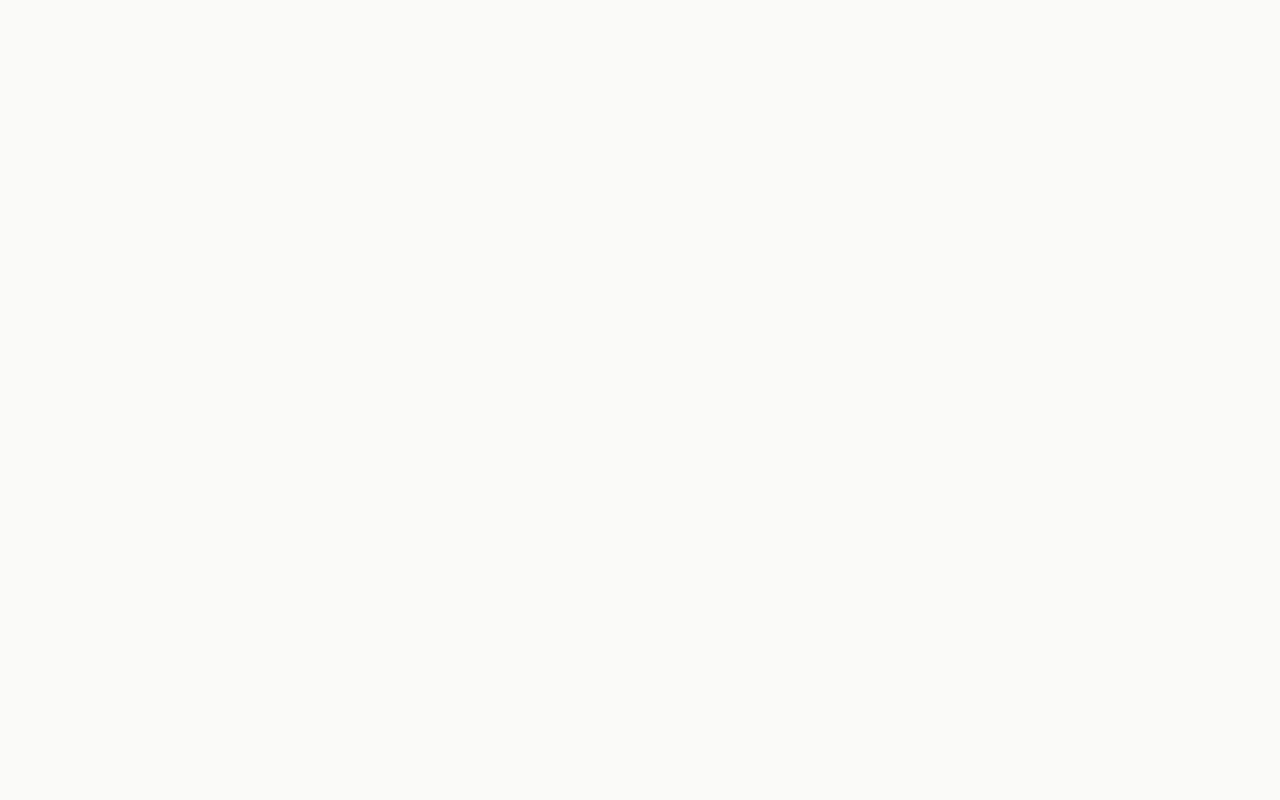
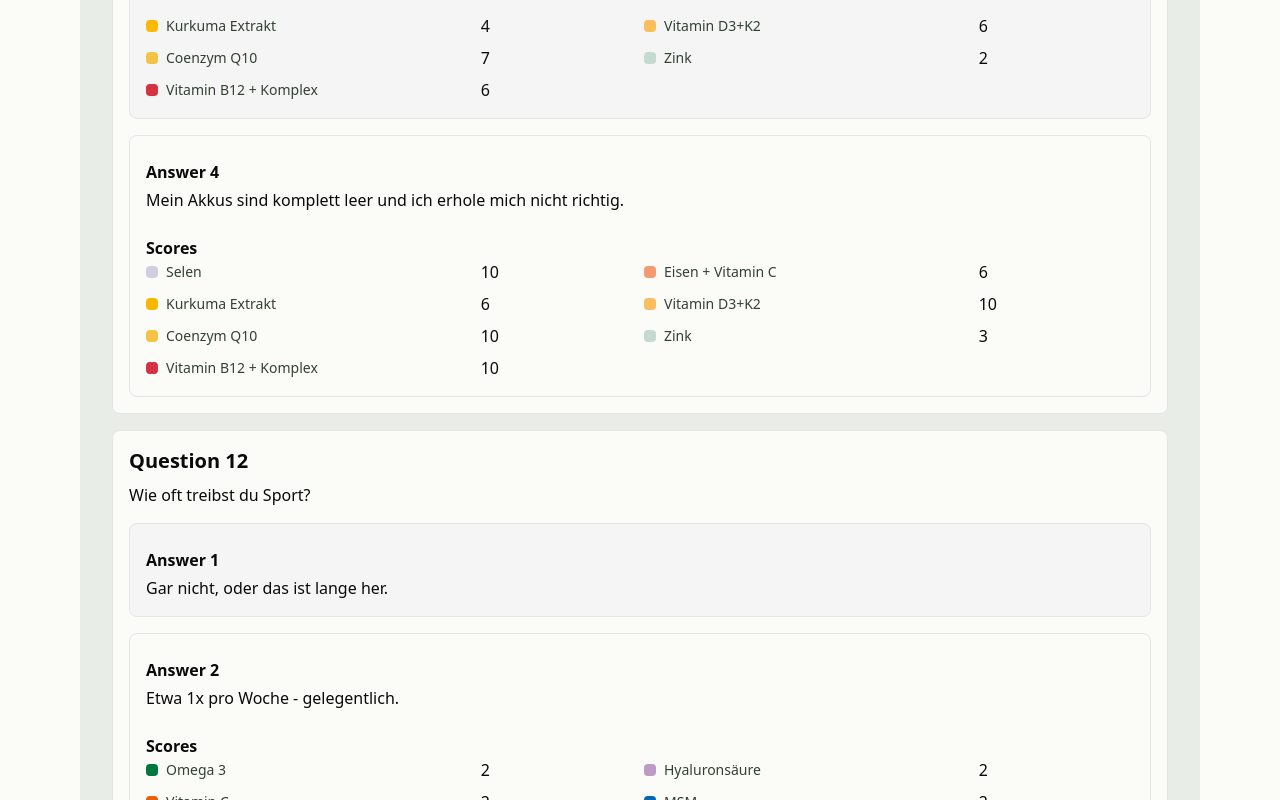
Before and after one commit to manueljenni/dunatura-headless, a Next.js app: page /admin in a window 1280 px wide. Shown: the part 7140-7940 px from the top of the page. Before the commit the page ends 6550 px from the top, so only its background shows below. Built offline with nearby package versions, Linux system fonts and the light colour scheme.

Commit message:
Add more questions

```diff
--- a/app/questionnaire/types.ts
+++ b/app/questionnaire/types.ts
@@ -409,23 +409,310 @@ export const questionnaireData = [
           text: "OK. Bis auf wenige Ausnahmen schlafe ich gut.",
           value: "light_issues",
         },
-        scores: {},
+        scores: {
+          [vitamins.SELEN.id]: 1,
+          [vitamins.VIT_D3_K2.id]: 1,
+          [vitamins.MAGNESIUM.id]: 3,
+          [vitamins.VIT_B12_KOMPLEX.id]: 1,
+        },
       },
       {
         value: {
           text: "Nicht so gut. Ich schlafe schlecht ein oder wache nachts auf.",
           value: "medium_issues",
         },
-        scores: {},
+        scores: {
+          [vitamins.ASHWAGANDHA.id]: 2,
+          [vitamins.SELEN.id]: 2,
+          [vitamins.VIT_D3_K2.id]: 3,
+          [vitamins.MAGNESIUM.id]: 5,
+          [vitamins.VIT_B12_KOMPLEX.id]: 3,
+        },
       },
       {
         value: {
           text: "Schlaf? Schön wäre es. Das klappt aktuell fast nie.",
           value: "strong_issues",
         },
+        scores: {
+          [vitamins.ASHWAGANDHA.id]: 4,
+          [vitamins.COENZYM_Q10.id]: 3,
+          [vitamins.SELEN.id]: 3,
+          [vitamins.VIT_D3_K2.id]: 5,
+          [vitamins.MAGNESIUM.id]: 10,
+          [vitamins.VIT_B12_KOMPLEX.id]: 5,
+        },
+      },
+    ],
+  },
+  {
+    id: 11,
+    text: "Wie steht es bei dir um Kraft und Energie?",
+    type: QuestionType.Select,
+    maxSteps: 1,
+    answers: [
+      {
+        value: {
+          text: "Optimal. Genau wie es sein sollte.",
+          value: "normal",
+        },
         scores: {},
       },
+      {
+        value: {
+          text: "Grundsätzlich habe ich ganz gut Energie, bis auf wenige Ausnahmen.",
+          value: "light_issues",
+        },
+        scores: {
+          [vitamins.KURKUMA_EXTRACT.id]: 2,
+          [vitamins.COENZYM_Q10.id]: 3,
+          [vitamins.SELEN.id]: 3,
+          [vitamins.EISEN_VIT_C.id]: 2,
+          [vitamins.VIT_D3_K2.id]: 3,
+          [vitamins.ZINK.id]: 1,
+          [vitamins.VIT_B12_KOMPLEX.id]: 3,
+        },
+      },
+      {
+        value: {
+          text: "Meistens fühle ich mich eher schlapp. Es gibt aber auch gute Tage.",
+          value: "medium_issues",
+        },
+        scores: {
+          [vitamins.KURKUMA_EXTRACT.id]: 4,
+          [vitamins.COENZYM_Q10.id]: 7,
+          [vitamins.SELEN.id]: 6,
+          [vitamins.EISEN_VIT_C.id]: 4,
+          [vitamins.VIT_D3_K2.id]: 6,
+          [vitamins.ZINK.id]: 2,
+          [vitamins.VIT_B12_KOMPLEX.id]: 6,
+        },
+      },
+      {
+        value: {
+          text: "Mein Akkus sind komplett leer und ich erhole mich nicht richtig.",
+          value: "strong_issues",
+        },
+        scores: {
+          [vitamins.KURKUMA_EXTRACT.id]: 6,
+          [vitamins.COENZYM_Q10.id]: 10,
+          [vitamins.SELEN.id]: 10,
+          [vitamins.EISEN_VIT_C.id]: 6,
+          [vitamins.VIT_D3_K2.id]: 10,
+          [vitamins.ZINK.id]: 3,
+          [vitamins.VIT_B12_KOMPLEX.id]: 10,
+        },
+      },
     ],
+  },
+  {
+    id: 12,
+    text: "Wie oft treibst du Sport?",
+    type: QuestionType.Select,
+    maxSteps: 1,
+    answers: [
+      {
+        value: {
+          text: "Gar nicht, oder das ist lange her.",
+          value: "never",
+        },
+        scores: {},
+      },
+      {
+        value: {
+          text: "Etwa 1x pro Woche - gelegentlich.",
+          value: "1x_week",
+        },
+        scores: {
+          [vitamins.KURKUMA_EXTRACT.id]: 2,
+          [vitamins.OPC_TRAUBENKERNEXTKRAKT.id]: 2,
+          [vitamins.COENZYM_Q10.id]: 2,
+          [vitamins.MSM.id]: 2,
+          [vitamins.KALIUM.id]: 3,
+          [vitamins.L_ARGININ.id]: 2,
+          [vitamins.HYALURONSAURE.id]: 2,
+          [vitamins.OMEGA_3.id]: 2,
+          [vitamins.SELEN.id]: 2,
+          [vitamins.EISEN_VIT_C.id]: 2,
+          [vitamins.VIT_D3_K2.id]: 2,
+          [vitamins.MAGNESIUM.id]: 99,
+          [vitamins.ZINK.id]: 2,
+          [vitamins.VIT_B12_KOMPLEX.id]: 2,
+          [vitamins.VIT_C.id]: 2,
+        },
+      },
+      {
+        value: {
+          text: "2-3x pro Woche - regelmäßig.",
+          value: "2_3x_week",
+        },
+        scores: {
+          [vitamins.KURKUMA_EXTRACT.id]: 4,
+          [vitamins.OPC_TRAUBENKERNEXTKRAKT.id]: 4,
+          [vitamins.ASHWAGANDHA.id]: 4,
+          [vitamins.COENZYM_Q10.id]: 4,
+          [vitamins.MSM.id]: 4,
+          [vitamins.KALIUM.id]: 5,
+          [vitamins.L_ARGININ.id]: 4,
+          [vitamins.HYALURONSAURE.id]: 4,
+          [vitamins.OMEGA_3.id]: 4,
+          [vitamins.SELEN.id]: 4,
+          [vitamins.EISEN_VIT_C.id]: 4,
+          [vitamins.VIT_D3_K2.id]: 99,
+          [vitamins.MAGNESIUM.id]: 99,
+          [vitamins.ZINK.id]: 4,
+          [vitamins.VIT_B12_KOMPLEX.id]: 4,
+          [vitamins.VIT_C.id]: 4,
+        },
+      },
+      {
+        value: {
+          text: "Fast täglich.",
+          value: "daily",
+        },
+        scores: {
+          [vitamins.KURKUMA_EXTRACT.id]: 6,
+          [vitamins.OPC_TRAUBENKERNEXTKRAKT.id]: 6,
+          [vitamins.ASHWAGANDHA.id]: 6,
+          [vitamins.COENZYM_Q10.id]: 6,
+          [vitamins.MSM.id]: 6,
+          [vitamins.KALIUM.id]: 8,
+          [vitamins.L_ARGININ.id]: 6,
+          [vitamins.HYALURONSAURE.id]: 6,
+          [vitamins.OMEGA_3.id]: 6,
+          [vitamins.SELEN.id]: 6,
+          [vitamins.EISEN_VIT_C.id]: 6,
+          [vitamins.VIT_D3_K2.id]: 99,
+          [vitamins.MAGNESIUM.id]: 99,
+          [vitamins.ZINK.id]: 6,
+          [vitamins.VIT_B12_KOMPLEX.id]: 6,
+          [vitamins.VIT_C.id]: 6,
+        },
+      },
+    ],
+  },
+  {
+    id: 13,
+    text: "Was ist Sport für dich?",
+    type: QuestionType.Select,
+    maxSteps: 1,
+    answers: [
+      {
+        value: {
+          text: "Unnötig und zeitraubend.",
+          value: "unnecessary",
+        },
+        scores: {
+          [vitamins.VIT_D3_K2.id]: 1,
+          [vitamins.ZINK.id]: 1,
+          [vitamins.VIT_B12_KOMPLEX.id]: 1,
+        },
+      },
+      {
+        value: {
+          text: "Netter Zeitvertrieb - ohne Priorität.",
+          value: "time_spender",
+        },
+        scores: {
+          [vitamins.KALIUM.id]: 2,
+          [vitamins.OMEGA_3.id]: 2,
+          [vitamins.VIT_D3_K2.id]: 1,
+          [vitamins.MAGNESIUM.id]: 99,
+          [vitamins.ZINK.id]: 1,
+          [vitamins.VIT_B12_KOMPLEX.id]: 1,
+        },
+      },
+      {
+        value: {
+          text: "Sport ist fester Bestandteil meines Lebens.",
+          value: "important",
+        },
+        scores: {
+          [vitamins.KALIUM.id]: 4,
+          [vitamins.OMEGA_3.id]: 4,
+          [vitamins.VIT_D3_K2.id]: 99,
+          [vitamins.MAGNESIUM.id]: 99,
+          [vitamins.ZINK.id]: 2,
+          [vitamins.VIT_B12_KOMPLEX.id]: 2,
+        },
+      },
+      {
+        value: {
+          text: "Das Wichtigste für mich, ich habe sehr ambitionierte Ziele.",
+          value: "ambitious",
+        },
+        scores: {
+          [vitamins.KALIUM.id]: 6,
+          [vitamins.OMEGA_3.id]: 6,
+          [vitamins.VIT_D3_K2.id]: 99,
+          [vitamins.MAGNESIUM.id]: 99,
+          [vitamins.ZINK.id]: 3,
+          [vitamins.VIT_B12_KOMPLEX.id]: 3,
+        },
+      },
+    ],
+    conditions: {},
+  },
+  {
+    id: 14,
+    text: "Rauchst du oder konsumierst du Produkte mit Nikotin?",
+    type: QuestionType.Select,
+    maxSteps: 1,
+    answers: [
+      {
+        value: {
+          text: "Niemals.",
+          value: "never",
+        },
+        scores: {},
+      },
+      {
+        value: {
+          text: "Gelegentlich.",
+          value: "occasional",
+        },
+        scores: {
+          [vitamins.OPC_TRAUBENKERNEXTKRAKT.id]: 2,
+          [vitamins.COENZYM_Q10.id]: 1,
+          [vitamins.OMEGA_3.id]: 1,
+          [vitamins.VIT_D3_K2.id]: 1,
+          [vitamins.ZINK.id]: 2,
+          [vitamins.VIT_B12_KOMPLEX.id]: 2,
+          [vitamins.VIT_C.id]: 4,
+        },
+      },
+      {
+        value: {
+          text: "Täglich, aber weniger als 10 Zigaretten.",
+          value: "daily_less_than_10",
+        },
+        scores: {
+          [vitamins.OPC_TRAUBENKERNEXTKRAKT.id]: 4,
+          [vitamins.COENZYM_Q10.id]: 2,
+          [vitamins.OMEGA_3.id]: 2,
+          [vitamins.VIT_D3_K2.id]: 2,
+          [vitamins.ZINK.id]: 4,
+          [vitamins.VIT_B12_KOMPLEX.id]: 4,
+          [vitamins.VIT_C.id]: 6,
+        },
+      },
+      {
+        value: {
+          text: "Ich rauche mehr als 10 Zigaretten täglich.",
+          value: "daily_more_than_10",
+        },
+        scores: {
+          [vitamins.OPC_TRAUBENKERNEXTKRAKT.id]: 6,
+          [vitamins.COENZYM_Q10.id]: 3,
+          [vitamins.OMEGA_3.id]: 3,
+          [vitamins.VIT_D3_K2.id]: 3,
+          [vitamins.ZINK.id]: 6,
+          [vitamins.VIT_B12_KOMPLEX.id]: 6,
+          [vitamins.VIT_C.id]: 10,
+        },
+      },
+    ],
+    conditions: {},
   },
 ] as const;
 
```
